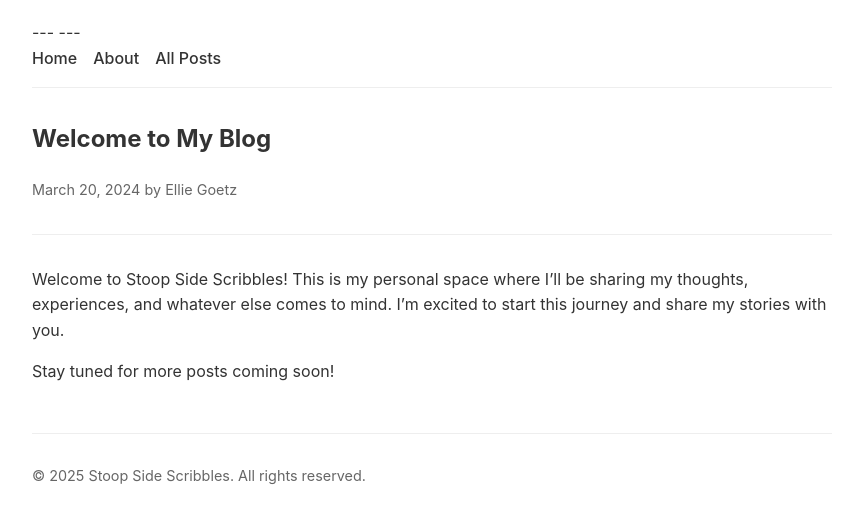
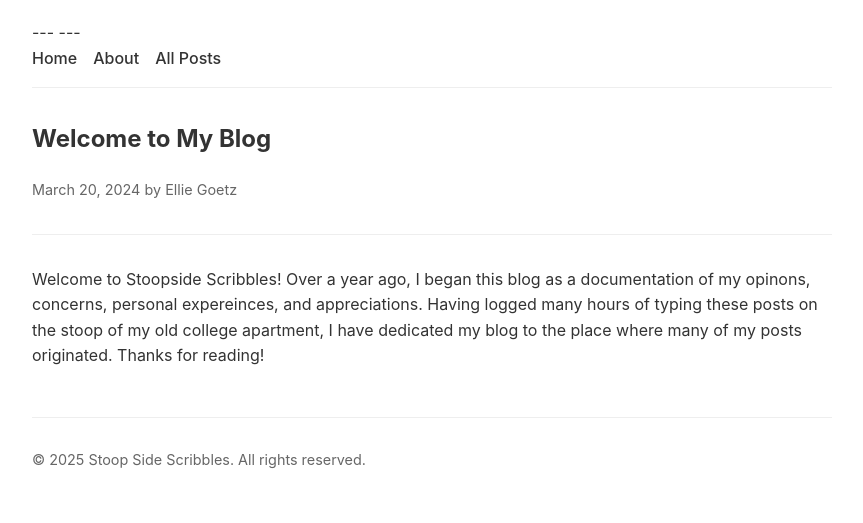
Before and after one commit to Elliebelliexoxo/stoopsidescribbles.com, a Jekyll site: the page built from _posts/2024-03-20-welcome-to-my-blog.md, in a window 1280 px wide. Shown: the top 523 px of the page, without its empty margins (208-1071 px from the left). Built offline with Jekyll 4.4.1, drawn with Linux system fonts in a browser that asks for light colours.

Commit message:
Update welcome message text

```diff
--- a/_posts/2024-03-20-welcome-to-my-blog.md
+++ b/_posts/2024-03-20-welcome-to-my-blog.md
@@ -4,6 +4,5 @@ title: "Welcome to My Blog"
 date: 2024-03-20
 ---
 
-Welcome to Stoop Side Scribbles! This is my personal space where I'll be sharing my thoughts, experiences, and whatever else comes to mind. I'm excited to start this journey and share my stories with you.
-
-Stay tuned for more posts coming soon!
+Welcome to Stoopside Scribbles! Over a year ago, I began this blog as a documentation of my opinons, concerns, personal expereinces, and appreciations. Having logged many hours of typing these posts on the stoop of my old college apartment, I have dedicated my blog to the place where many of my posts originated.
+Thanks for reading!
```
